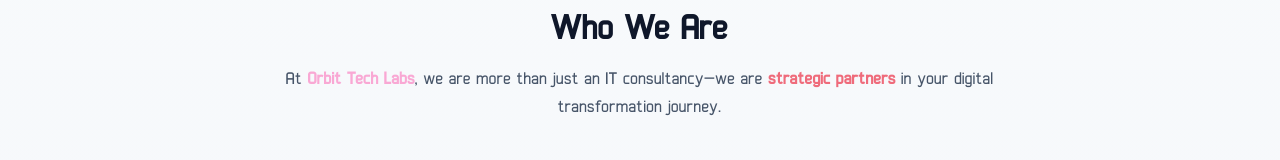
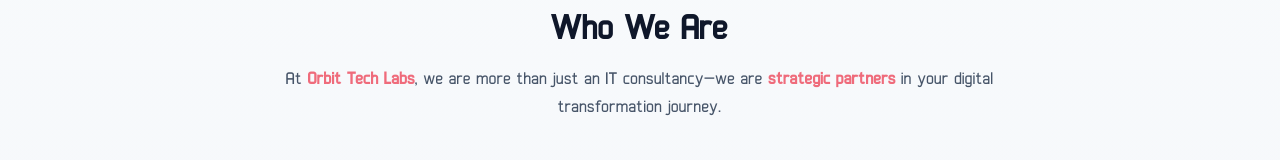
Before and after one commit to Knight-Codes/OrbitTechLabs-FE, a Next.js app: page / in a window 1280 px wide. Shown: the part 1515-1675 px from the top of the page. Built offline with nearby package versions, Linux system fonts and the light colour scheme.

Commit message:
refactor: UI tweaks and navbar styling

```diff
--- a/src/components/modules/Intro/WhoAreWe/index.tsx
+++ b/src/components/modules/Intro/WhoAreWe/index.tsx
@@ -37,8 +37,8 @@
       <Card className="p-6">
         <div className="flex items-start space-x-4">
           <motion.div
-            animate={isHovered ? { y: -8, scale: 1 } : {}}
-            transition={{ type: "spring", stiffness: 300, damping: 10 }}
+            animate={isHovered ? { y: -4, scale: 1 } : {}}
+            transition={{ type: "tween", stiffness: 300, damping: 10 }}
           >
             {icon}
           </motion.div>
@@ -77,7 +77,7 @@
           <section className="text-center space-y-4">
             <h1 className="text-4xl font-bold text-slate-900">Who We Are</h1>
             <p className="text-lg text-slate-600 max-w-3xl mx-auto">
-              At <span className="font-semibold text-pink-300">Orbit Tech Labs</span>, we
+              At <span className="font-semibold text-primary-300">Orbit Tech Labs</span>, we
               are more than just an IT consultancy—we are
               <span className="text-primary-300 font-semibold">
                 &nbsp;strategic partners&nbsp;
--- a/src/components/modules/Navbar/index.tsx
+++ b/src/components/modules/Navbar/index.tsx
@@ -7,7 +7,7 @@
 
 const Navbar = () => {
   return (
-    <div className="py-1.5 flex flex-row justify-center border-b border-grey-500">
+    <div className="py-1.5 flex flex-row justify-center border-b border-grey-500 top-0 sticky bg-white z-10 shadow-sm">
       <div className="w-[90%] flex flex-row justify-between items-center">
         <Link href="/">
           <div className="flex items-center gap-1">
```
